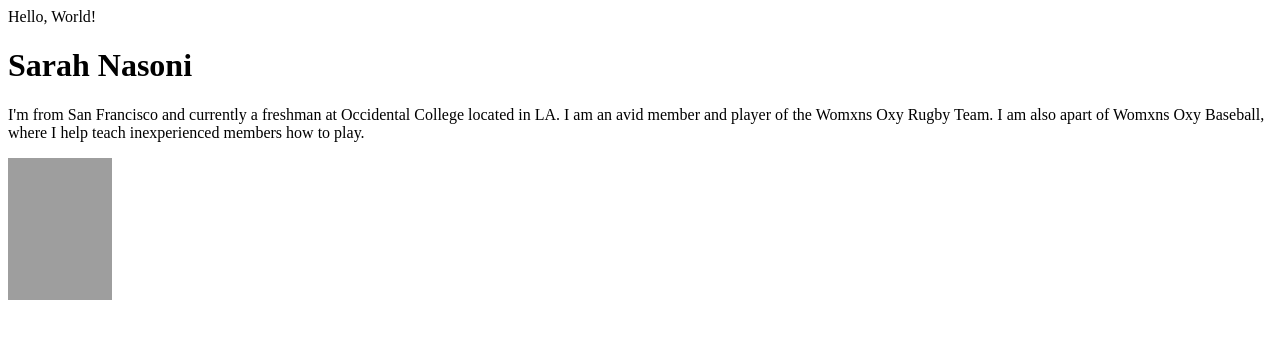
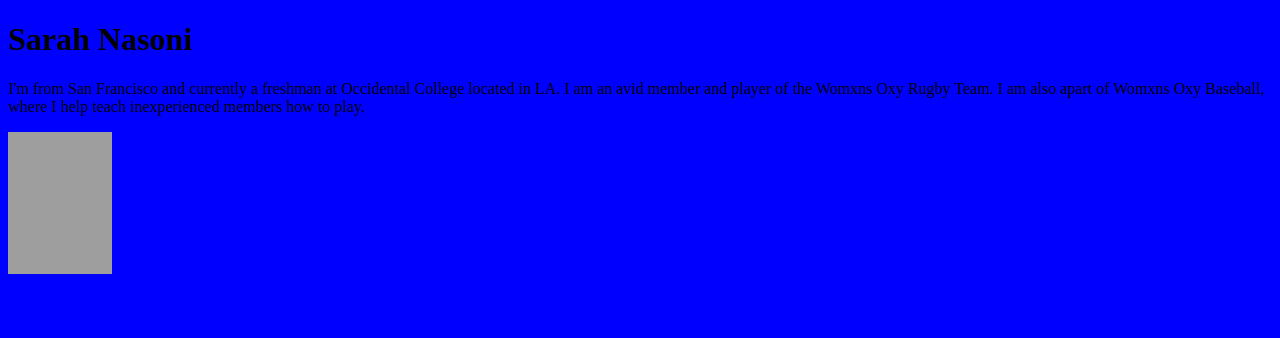
Before and after one commit to sarahnasoni/sarahnasoni.github.io, a plain HTML site: page index.html in a window 1280 px wide. Drawn offline with Linux system fonts and the light colour scheme; grey boxes are pictures that could not be loaded.

Commit message:
background color

```diff
--- a/index.html
+++ b/index.html
@@ -2,10 +2,9 @@
  <html>
 <head>
 <meta charset="utf-8">
-<title>Hello, World!</title>
+<title>Sarah's Webpage!</title>
 </head>
-<body>
-Hello, World!
+<body style="background-color:blue;">
 <div>
  <h1>Sarah Nasoni</h1>
  <p>I'm from San Francisco and currently a freshman at Occidental College located in LA. I am an avid member and player of the Womxns Oxy Rugby Team. I am also apart of  Womxns Oxy Baseball, where I help teach inexperienced members how to play.</p>
```
